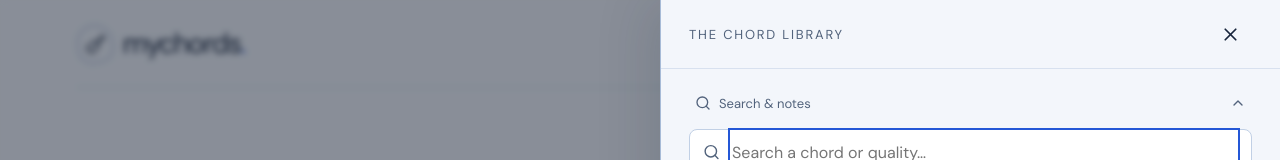
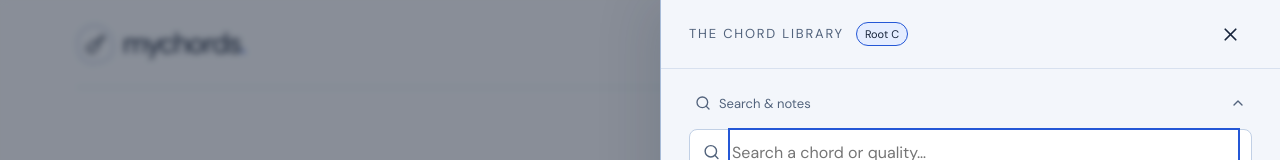
Before and after one commit to qwertypants/mychords, a React (Vite) app: page / in a window 1280 px wide. Both pictures are taken after a click on the button "Chord library". Shown: the top 160 px of the page. Built offline with nearby package versions, Linux system fonts and the light colour scheme.

Commit message:
Show selected chord options in picker header

```diff
--- a/src/chords/ChordPicker.tsx
+++ b/src/chords/ChordPicker.tsx
@@ -70,6 +70,11 @@ export function ChordPicker({
   const [region, setRegion] = useState(initial.region);
   const [limit, setLimit] = useState(24);
   const [added, setAdded] = useState<ChordAddition | null>(null);
+  const selectedOptions = [
+    selectedGroupId ? { key: "chord", label: `Chord ${text}` } : root ? { key: "root", label: `Root ${root}` } : null,
+    category !== "All" ? { key: "category", label: `Type ${category}` } : null,
+    region !== "all" ? { key: "region", label: `Frets ${region}–${region === "0" ? "4" : region === "5" ? "9" : region === "10" ? "14" : "22"}` } : null,
+  ].filter((option): option is { key: string; label: string } => option !== null);
   const hideMenus = () => {
     if (!compact || expanded) return;
     if (dialog.current?.querySelector(".picker-menu-stack")?.contains(document.activeElement)) {
@@ -206,8 +211,11 @@ export function ChordPicker({
     >
       <span className="picker-motion-edge" aria-hidden="true" />
       <header className="picker-header" inert={expanded !== null}>
-        <div>
+        <div className="picker-header-copy">
           <span className="eyebrow">THE CHORD LIBRARY</span>
+          {selectedOptions.length > 0 && <div className="picker-selected-options" aria-label="Selected chord options">
+            {selectedOptions.map(option => <span className="picker-selected-option" key={option.key}>{option.label}</span>)}
+          </div>}
         </div>
         <button
           className="icon-button"
--- a/src/styles/picker.css
+++ b/src/styles/picker.css
@@ -33,6 +33,31 @@
   flex-shrink: 0;
   border-bottom: 1px solid var(--line);
 }
+.picker-header-copy {
+  display: flex;
+  align-items: center;
+  flex-wrap: wrap;
+  gap: 6px 12px;
+  min-width: 0;
+}
+.picker-header-copy > .eyebrow { white-space: nowrap; }
+.picker-selected-options {
+  display: flex;
+  flex-wrap: wrap;
+  gap: 5px;
+  min-width: 0;
+}
+.picker-selected-option {
+  max-width: 100%;
+  padding: 4px 8px;
+  border: 1px solid var(--accent);
+  border-radius: 999px;
+  background: var(--accent-light);
+  color: var(--ink);
+  font: 600 11px/1.3 var(--display);
+  overflow-wrap: anywhere;
+}
+.picker-header > .icon-button { flex-shrink: 0; }
 .picker-filters {
   padding: 20px 28px 16px;
   flex-shrink: 0;
```
Also changed, not shown: 1 other file (tests, documents, lock files or other folders).
